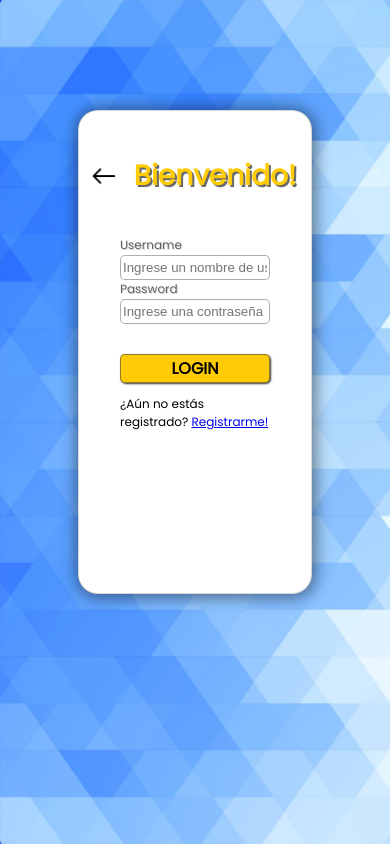
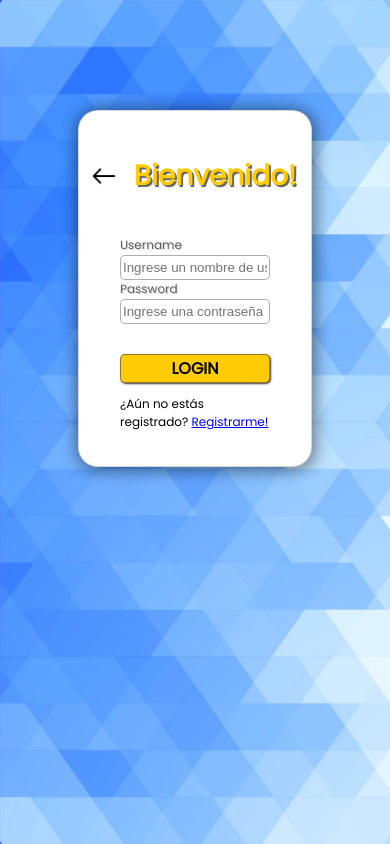
Before and after one commit to diegoodiaz5/pokedex-frontend, a React (Create React App) app: page /login in a window 390 px wide. Built offline with nearby package versions, Linux system fonts and the light colour scheme; the HTML template or start-up script is replaced by a standard one.

Commit message:
Login responsive fixed

```diff
--- a/src/Componentes/Agregar/Agregar.css
+++ b/src/Componentes/Agregar/Agregar.css
@@ -72,7 +72,6 @@
     outline:0;
     border: 1px solid #97d848;
   }
-
 
   .textAreaAgregar{
     background-color: #fbfbfb;
--- a/src/Componentes/Login/Login.css
+++ b/src/Componentes/Login/Login.css
@@ -22,7 +22,7 @@
   grid-template-columns: 1fr 1fr;
   width: 60%;
   margin-top: 110px;
-  margin-bottom: 110px;
+  height: fit-content;
   border-radius: 20px;
   border: 1px solid rgba(0, 0, 0, 0.158);
   box-shadow: 1px 1px 15px 3px rgba(0, 0, 0, 0.438);
@@ -111,7 +111,6 @@
   background: #e9ba00bb;
 }
 
-
 .rightLogin{
   display: flex;
   align-items: center;
@@ -170,7 +169,7 @@
     gap: 0px;
   }
   .imgflecha{
-    right: 0;
+    right: 10;
     width: 20px;
     height: 20px;
   }
```
